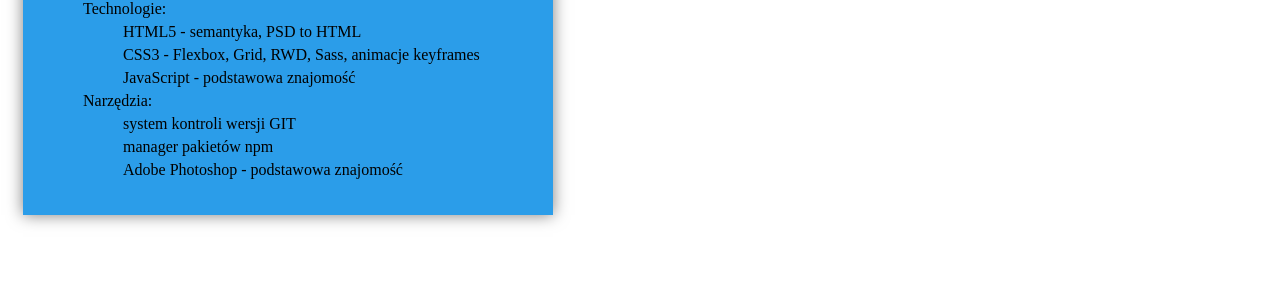
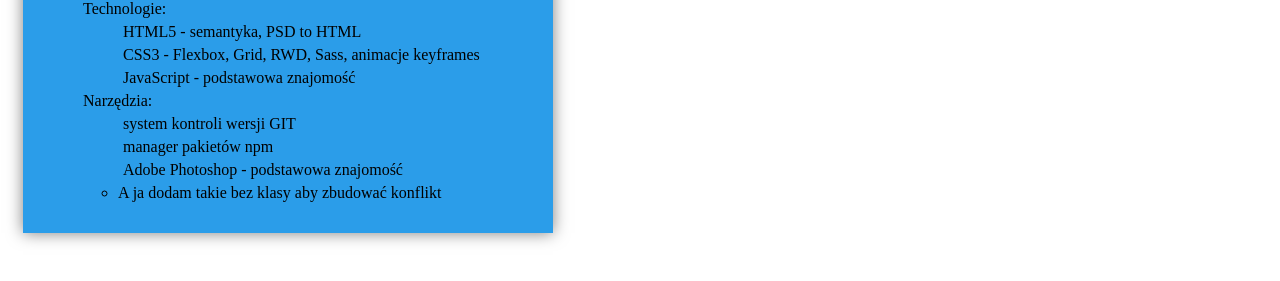
Before and after one commit to Wojciech-Kaczmarek/dev-group, a website: page index.html in a window 1280 px wide. Shown: the part 443-724 px from the top of the page. Drawn offline with Linux system fonts and the light colour scheme.

Commit message:
changes in line 49 - new stupid line

```diff
--- a/index.html
+++ b/index.html
@@ -46,6 +46,7 @@
                     <li class="list__item">system kontroli wersji GIT</li>
                     <li class="list__item">manager pakietów npm</li>
                     <li class="list__item">Adobe Photoshop - podstawowa znajomość</li>
+                    <li>A ja dodam takie bez klasy aby zbudować konflikt</li>
                 </ul>
         </ul>
     </div>
```
